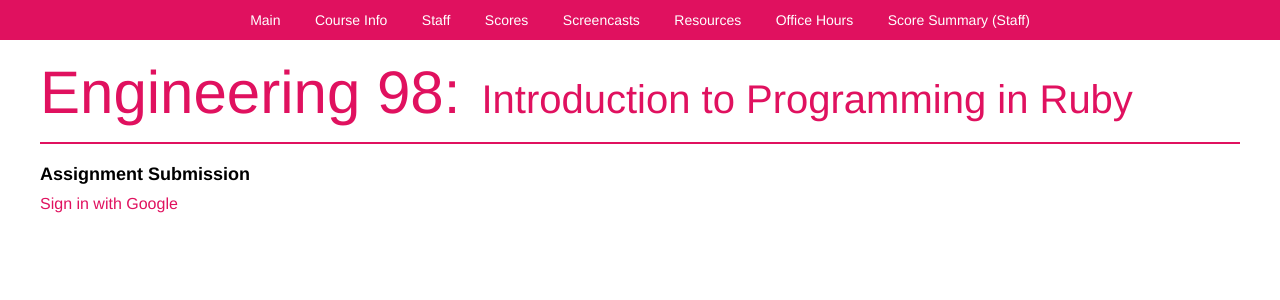
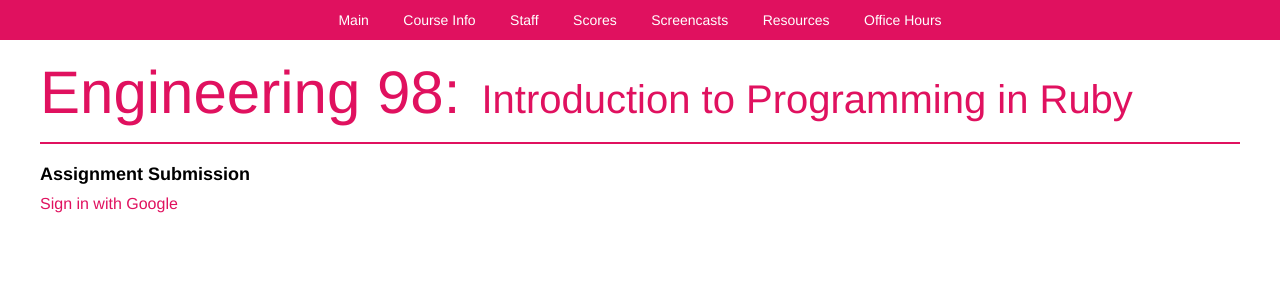
Before and after one commit to paulshaoyuqiao/E98-Course-Website, a Rails app: page /scores in a window 1280 px wide. Shown: the top 300 px of the page. Run offline with Rails 7, Linux system fonts and the light colour scheme; style sheets or scripts are compiled from the project's sources.

Commit message:
redirected staff page

```diff
--- a/app/views/autograder/import.html.erb
+++ b/app/views/autograder/import.html.erb
@@ -22,7 +22,7 @@
     <a href="#">
       <div class="navitem">Course Info</div>
     </a>
-    <a href="#">
+    <a href="staff_summary">
       <div class="navitem">Staff</div>
     </a>
     <a href="scores">
@@ -36,9 +36,6 @@
     </a>
     <a href="#">
       <div class="navitem">Office Hours</div>
-    </a>
-    <a href="staff_summary">
-      <div class="navitem">Score Summary (Staff)</div>
     </a>
   </div>
   <a href="/">
--- a/app/views/course/score.html.erb
+++ b/app/views/course/score.html.erb
@@ -26,7 +26,7 @@
     <a href="#">
       <div class="navitem">Course Info</div>
     </a>
-    <a href="#">
+    <a href="staff_summary">
       <div class="navitem">Staff</div>
     </a>
     <a href="scores">
@@ -40,9 +40,6 @@
     </a>
     <a href="#">
       <div class="navitem">Office Hours</div>
-    </a>
-    <a href="staff_summary">
-      <div class="navitem">Score Summary (Staff)</div>
     </a>
   </div>
 <a href="/">
```
Also changed, not shown: app/views/course/staff_summary.html.erb (+7 -5 lines).
